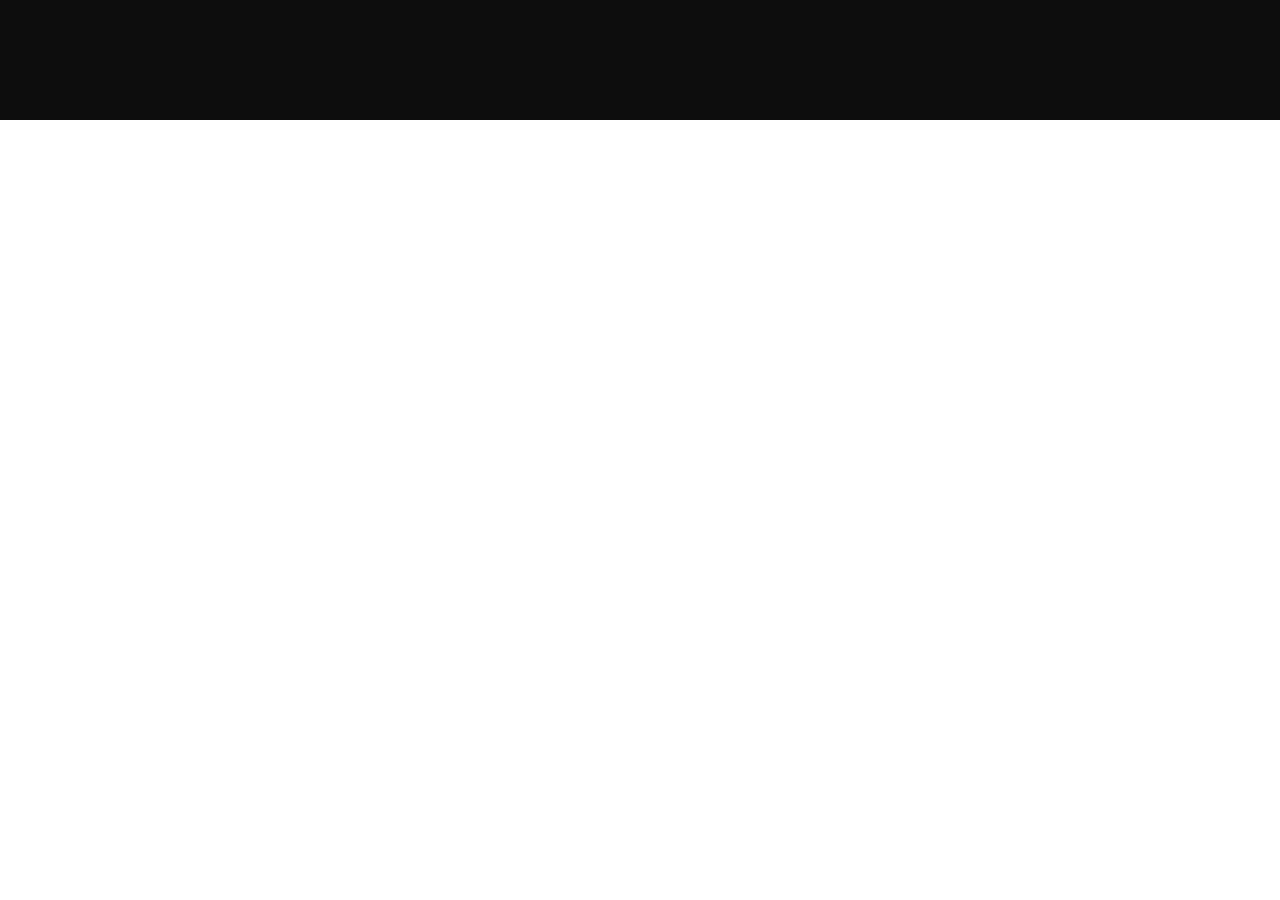
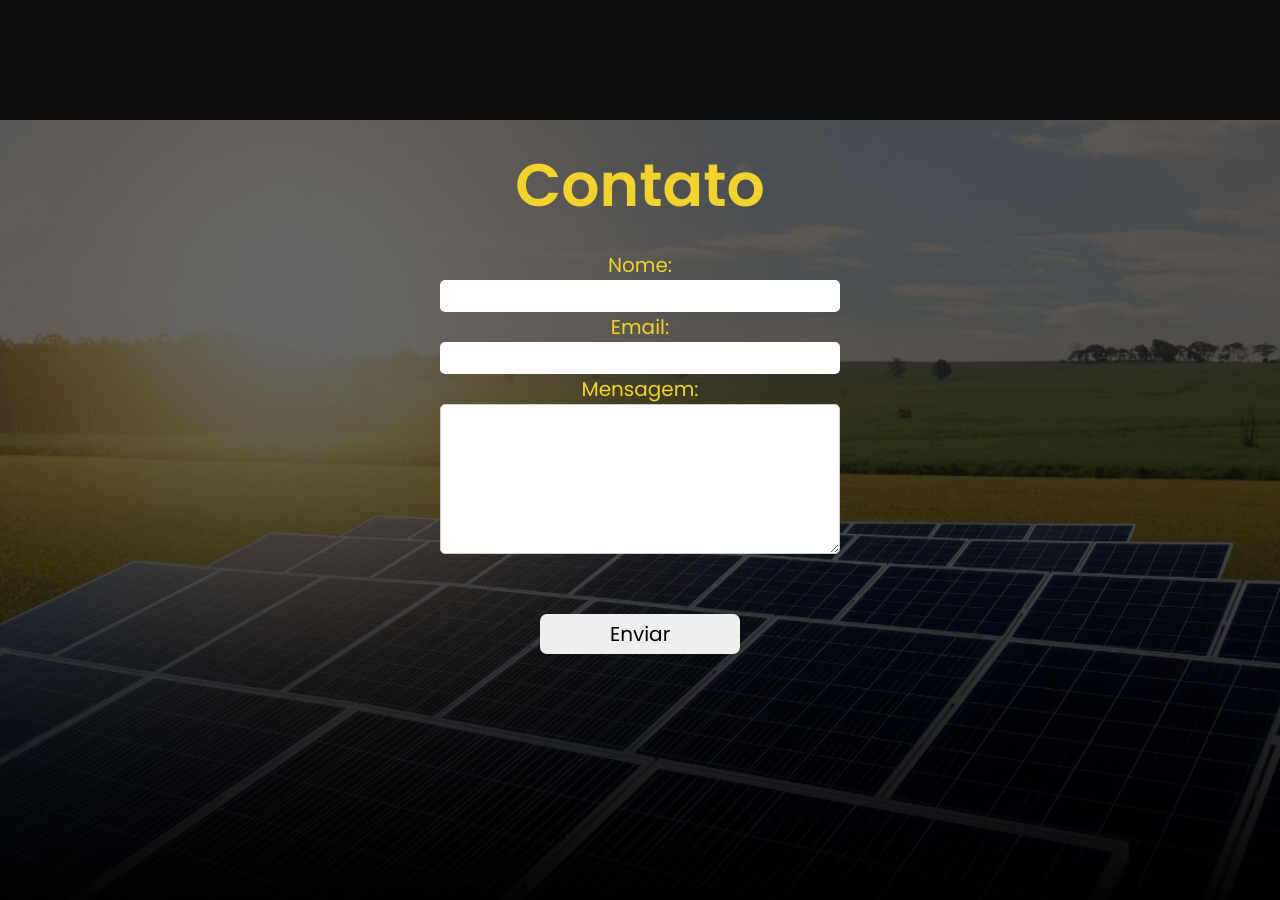
Before and after one commit to giovaneluiz/Projeto-Energia-Positiva, a React (Vite) app in the folder projeto/: page / in a window 1280 px wide. Shown: the part 1140-2040 px from the top of the page. Before the commit the page ends 1260 px from the top, so only its background shows below. Built offline with nearby package versions, Linux system fonts and the light colour scheme.

Commit message:
feat: terceira session

```diff
--- /dev/null
+++ b/projeto/src/components/session-third/SessionThird.tsx
@@ -0,0 +1,27 @@
+import "./style.css"
+export const SessionThird = () => {
+  return (
+    <section className="container-sessionThird">
+      <h3>Contato</h3>
+
+      <div className="container-form">
+        <form action="">
+          <label> Nome: </label>
+          <input type="text" />
+
+          <label> Email: </label>
+          <input type="email" />
+
+          <label> Mensagem: </label>
+          <textarea className="textarea"/>
+
+          <button type="submit">Enviar</button>
+
+
+        </form>
+
+      </div>
+
+    </section>
+  )
+}
--- /dev/null
+++ b/projeto/src/components/session-third/style.css
@@ -0,0 +1,77 @@
+.container-sessionThird {
+  box-sizing: border-box;
+  width: 100%;
+  height: 100vh;
+  background-position: center;
+  background-repeat: no-repeat;
+  background-size: cover;
+
+  background-attachment: fixed;
+}
+
+.container-sessionThird h3 {
+  padding: 20px;
+  text-align: center;
+  font-size: 60px;
+
+  color: #f2d22e;
+}
+
+.container-sessionThird:nth-of-type(2) {
+  background-image: linear-gradient(
+      to bottom,
+      rgba(0, 0, 0, 0.6) 20%,
+      rgba(0, 0, 0, 0.6) 40%,
+      #000 100%
+    ),
+    url(/img/placa5.jpeg);
+}
+
+.container-form form {
+  display: flex;
+  flex-direction: column;
+  align-items: center;
+  justify-content: center;
+}
+.container-form input {
+  width: 400px;
+  height: 30px;
+  border: none;
+  border-radius: 5px;
+  padding: 16px;
+  outline: none;
+}
+.container-form label {
+  display: flex;
+  font-size: 20px;
+  color: #f2d22e;
+}
+.container-form .textarea {
+  width: 400px;
+  height: 150px;
+  padding: 10px;
+  font-size: 14px;
+  border: 1px solid #ccc;
+  border-radius: 5px;
+  resize: vertical;
+  margin-bottom: 10px;
+}
+.container-form .textarea:focus {
+  outline: none;
+  border-color: #007bff;
+}
+
+.container-form button {
+  margin-top: 50px;
+  width: 200px;
+  border: none;
+  border-radius: 7px;
+  height: 40px;
+  font-size: 20px;
+}
+
+.container-form button:hover {
+  cursor: pointer;
+  transition: ease-in-out 0.4s;
+  background-color: #f2d22e;
+}
--- a/projeto/src/pages/home/Home.tsx
+++ b/projeto/src/pages/home/Home.tsx
@@ -1,5 +1,6 @@
 import { NavBar } from "../../components/navbar/NavBar"
 import { SessionSecundary } from "../../components/session-secundary/SessionSecundary"
+import { SessionThird } from "../../components/session-third/SessionThird"
 import { Session } from "../../components/session/Session"
 
 export const Home = () => {
@@ -8,6 +9,7 @@ export const Home = () => {
       <NavBar />
       <Session />
       <SessionSecundary />
+      <SessionThird />
     </>
 
   )
```
